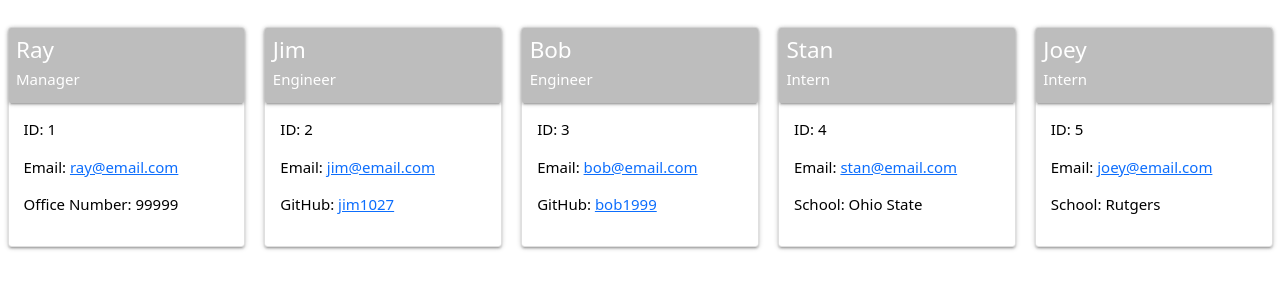
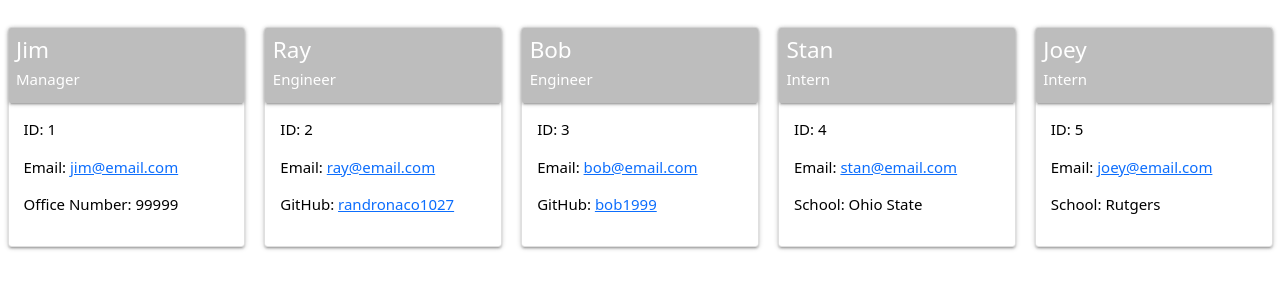
Before and after one commit to randronaco1027/team-profile-generator, a website: page dist/index.html in a window 1280 px wide. Shown: the part 78-366 px from the top of the page. Drawn offline with nearby package versions, Linux system fonts and the light colour scheme; a web font is replaced by a local one.

Commit message:
updated preview pic

```diff
--- a/dist/index.html
+++ b/dist/index.html
@@ -19,25 +19,25 @@
 
     <div class="card m-2">
         <div class="m-0 card-panel grey lighten-1 p-2">
-            <h4>Ray</h4>
+            <h4>Jim</h4>
             <h6>Manager  <span class="oi oi-person"></h6>
         </div>
         <div class="card-body">
             <p>ID: 1</p>
-            <p>Email: <span><a href="mailto:ray@email.com">ray@email.com</a></span></p>
+            <p>Email: <span><a href="mailto:jim@email.com">jim@email.com</a></span></p>
             <p>Office Number: 99999</p>
         </div>
     </div>
     ,
     <div class="card m-2">
         <div class="m-0 card-panel grey lighten-1 p-2">
-            <h4>Jim</h4>
+            <h4>Ray</h4>
             <h6>Engineer <span class="oi oi-wrench"></h6>
         </div>
         <div class="card-body">
             <p>ID: 2</p>
-            <p>Email: <span><a href="mailto:jim@email.com">jim@email.com</a></span></p>
-            <p>GitHub: <span><a href="https://github.com/jim1027">jim1027</a></span></p>
+            <p>Email: <span><a href="mailto:ray@email.com">ray@email.com</a></span></p>
+            <p>GitHub: <span><a href="https://github.com/randronaco1027">randronaco1027</a></span></p>
         </div>
     </div>
     ,
```
Also changed, not shown: assets/preview.png.
